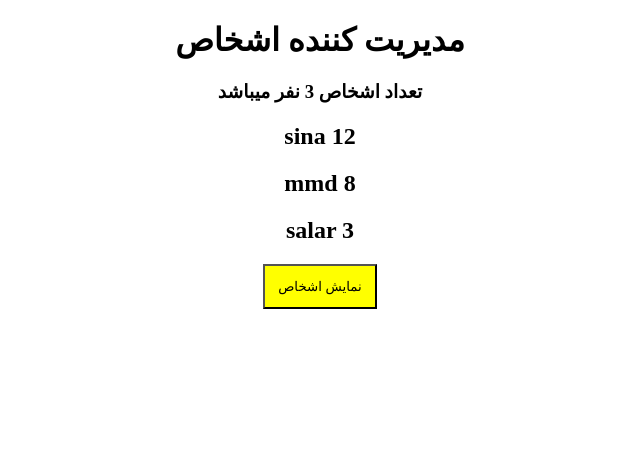
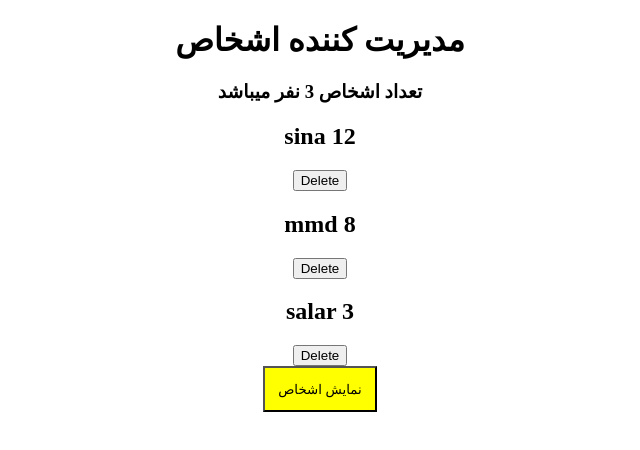
Before and after one commit to sinamadadii/person-manager, a React (Create React App) app: page / in a window 1280 px wide. Both pictures are taken after a click on the button "نمایش اشخاص". Shown: the top 450 px of the page, without its empty margins (320-960 px from the left). Built offline with nearby package versions, Linux system fonts and the light colour scheme.

Commit message:
saved succesfully

```diff
--- a/src/App.js
+++ b/src/App.js
@@ -18,9 +18,9 @@ class App extends Component {
     personDelete = id => {
         const persons = [...this.state.persons];
         const filteredPersons = persons.filter(p => p.id !== id);
-        this.setState({ persons: filteredPersons })
+        this.setState({ persons: filteredPersons });
+    }
 
-    }
     render() {
 
         const style = { textAlign: 'center' }
@@ -55,6 +55,7 @@ class App extends Component {
     }
 }
 
+
 export default App;
 
 
--- a/src/components/person folder/Person.jsx
+++ b/src/components/person folder/Person.jsx
@@ -2,8 +2,9 @@ import React from 'react';
 
 const Person = ({ firstname, age, personDelete }) => {
     return (
-        <div onClick={personDelete}>
+        <div>
             <h2>{`${firstname} ${age}`}</h2>
+            <button onClick={personDelete}>Delete</button>
         </div>
     );
 }
```
